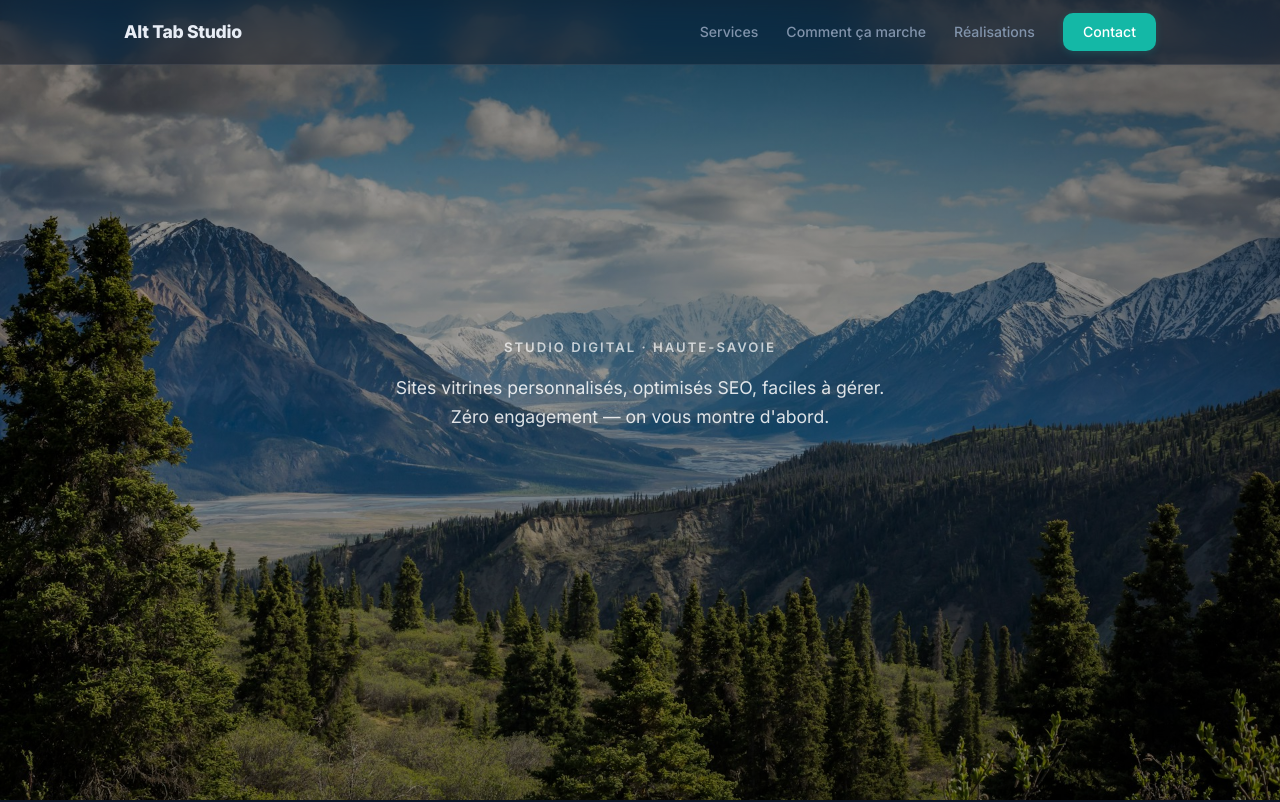
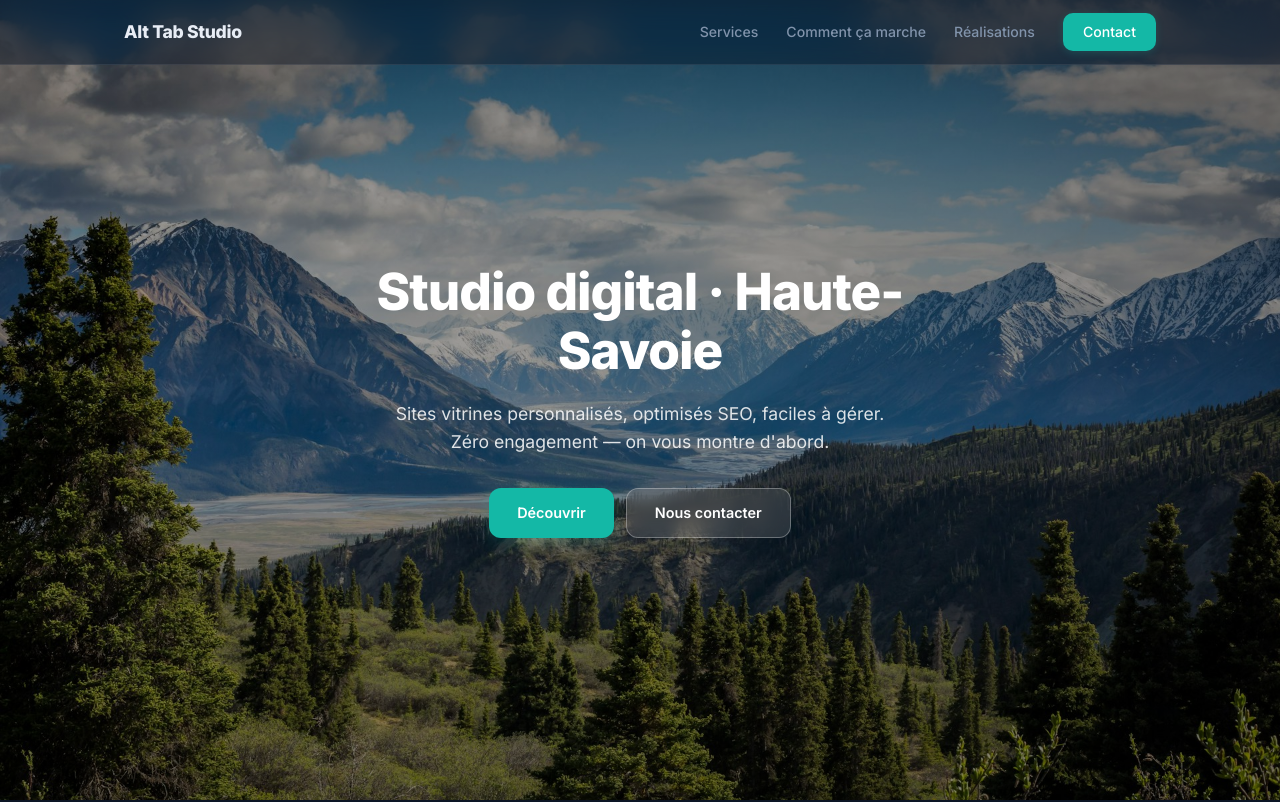
Before and after one commit to lgdlcs/alt-tab-studio, a plain HTML site: page index.html in a window 1280 px wide. Shown: the top 802 px of the page. Drawn offline with Linux system fonts and the light colour scheme.

Commit message:
fix: hero — bigger studio title, buttons back

```diff
--- a/index.html
+++ b/index.html
@@ -34,8 +34,12 @@
     <div class="hero-img hero-img-night" id="hero-night"></div>
     <div class="hero-overlay"></div>
     <div class="hero-content">
-      <p class="hero-tag">Studio digital · Haute-Savoie</p>
+      <h1 class="hero-tag">Studio digital · Haute-Savoie</h1>
       <p class="hero-sub">Sites vitrines personnalisés, optimisés SEO, faciles à gérer.<br>Zéro engagement — on vous montre d'abord.</p>
+      <div class="hero-actions">
+        <a href="#services" class="btn btn-primary">Découvrir</a>
+        <a href="#contact" class="btn btn-outline">Nous contacter</a>
+      </div>
     </div>
   </header>
 
--- a/style.css
+++ b/style.css
@@ -159,9 +159,9 @@ ul { list-style: none; }
   max-width: 680px; padding: 0 24px;
 }
 .hero-tag {
-  font-size: 0.82rem; font-weight: 600;
-  text-transform: uppercase; letter-spacing: 2px;
-  opacity: 0.7; margin-bottom: 16px;
+  font-size: 2.6rem; font-weight: 800;
+  letter-spacing: -0.5px;
+  margin-bottom: 16px;
 }
 .hero h1 {
   font-size: 3.2rem; font-weight: 800;
```
